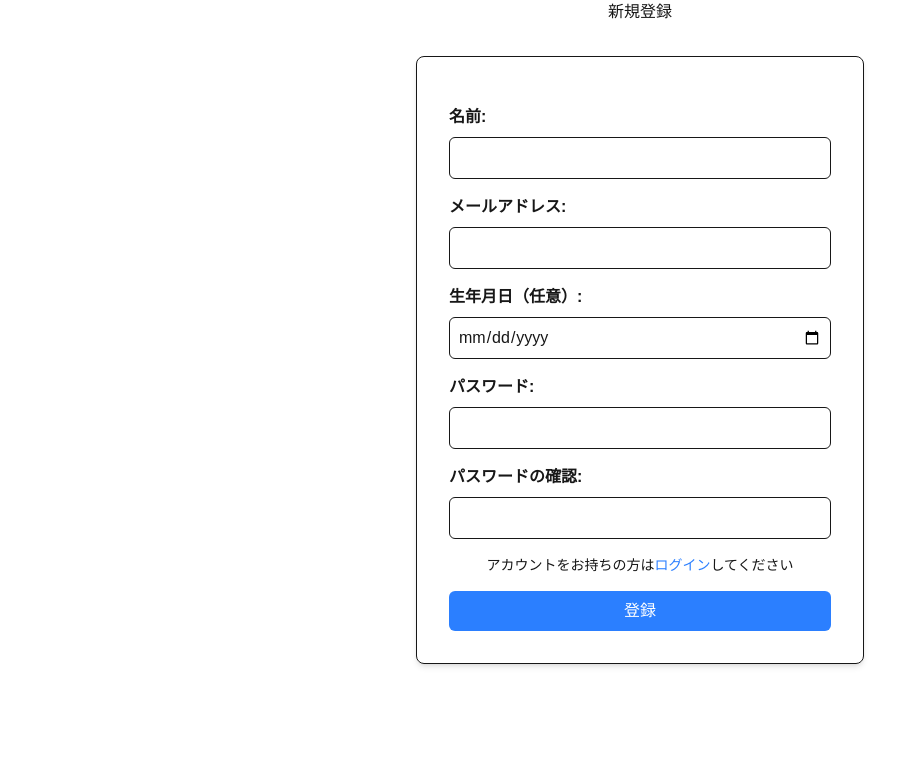
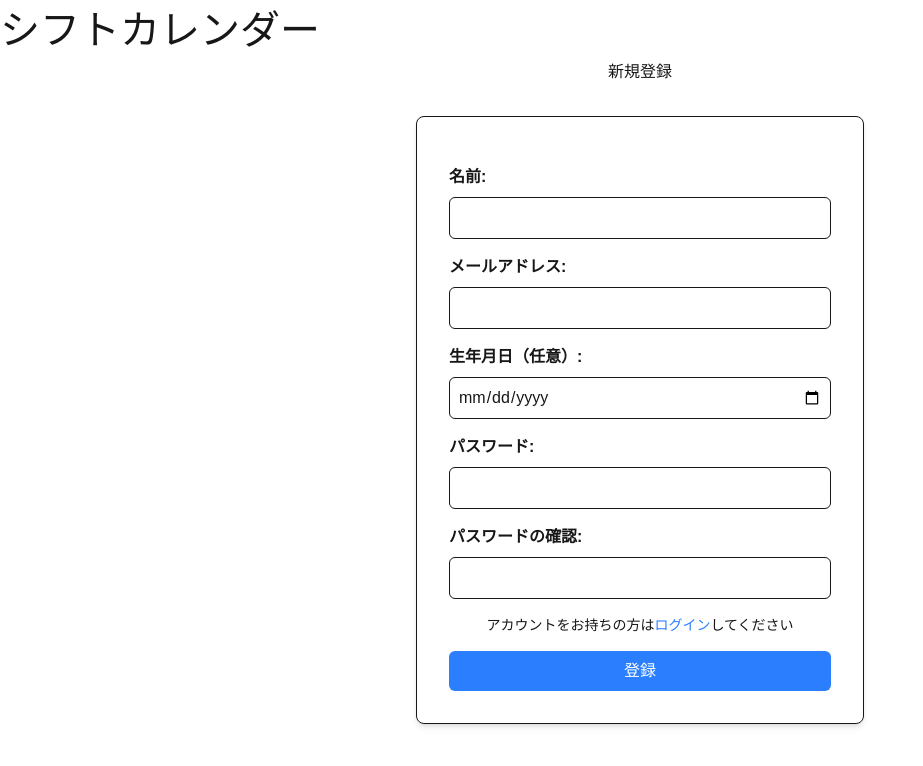
Before and after one commit to ogumakouta/shift-calendar, a Next.js app in the folder frontend/: page /signup in a window 1280 px wide. Shown: the top 766 px of the page, without its empty margins (0-923 px from the left). Built offline with nearby package versions, Linux system fonts and the light colour scheme; no server answers.

Commit message:
ヘッダーの各ファイルを変更 コード修正：layout.tsx、page.tsx

```diff
--- a/frontend/src/app/layout.tsx
+++ b/frontend/src/app/layout.tsx
@@ -27,6 +27,9 @@ export default function RootLayout({
       <body
         className={`${geistSans.variable} ${geistMono.variable} antialiased`}
       >
+      <div className="header">
+        シフトカレンダー
+      </div>
         {children}
       </body>
     </html>
--- a/frontend/src/app/page.tsx
+++ b/frontend/src/app/page.tsx
@@ -4,9 +4,6 @@ export default function Home() {
   return (
     <main>
       {/* <h1>welcome to Shift Calendar!</h1> */}
-      <div className="header">
-        シフトカレンダー
-      </div>
       <p>トップページ</p>
       <Link href="/login">ログインページへ</Link>
     </main>
```
